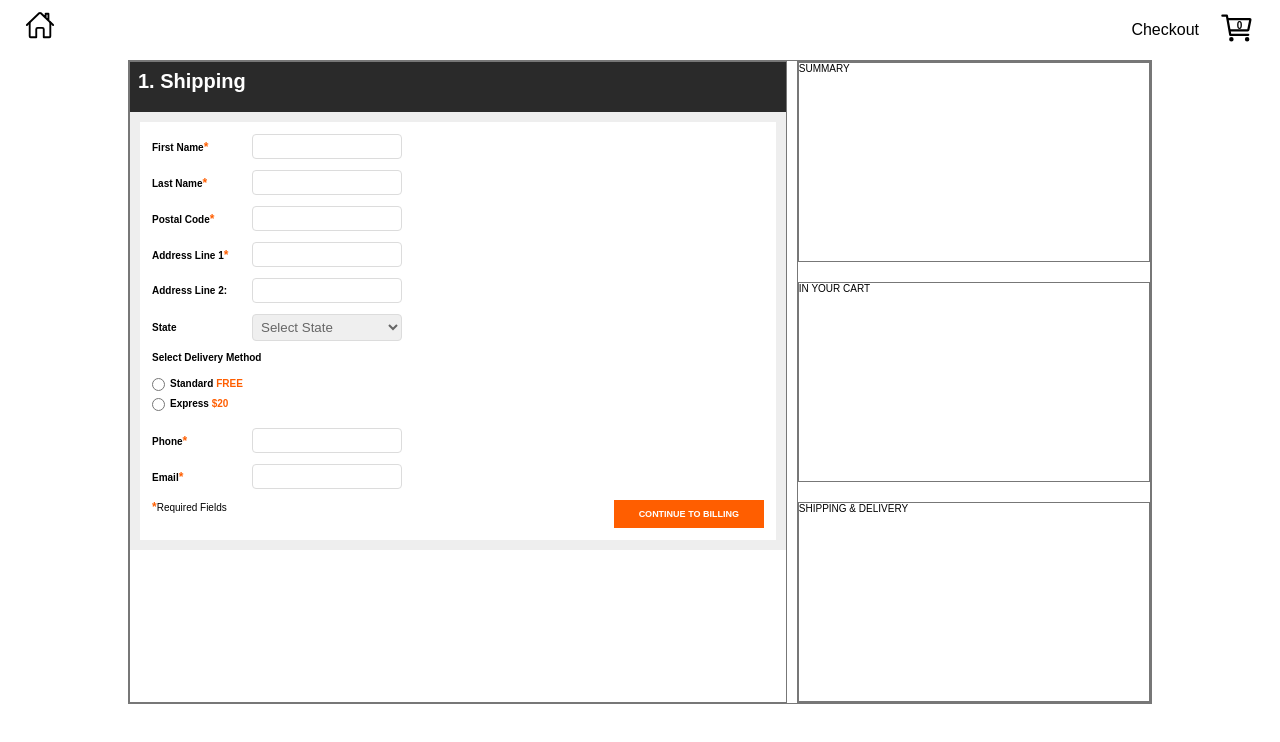
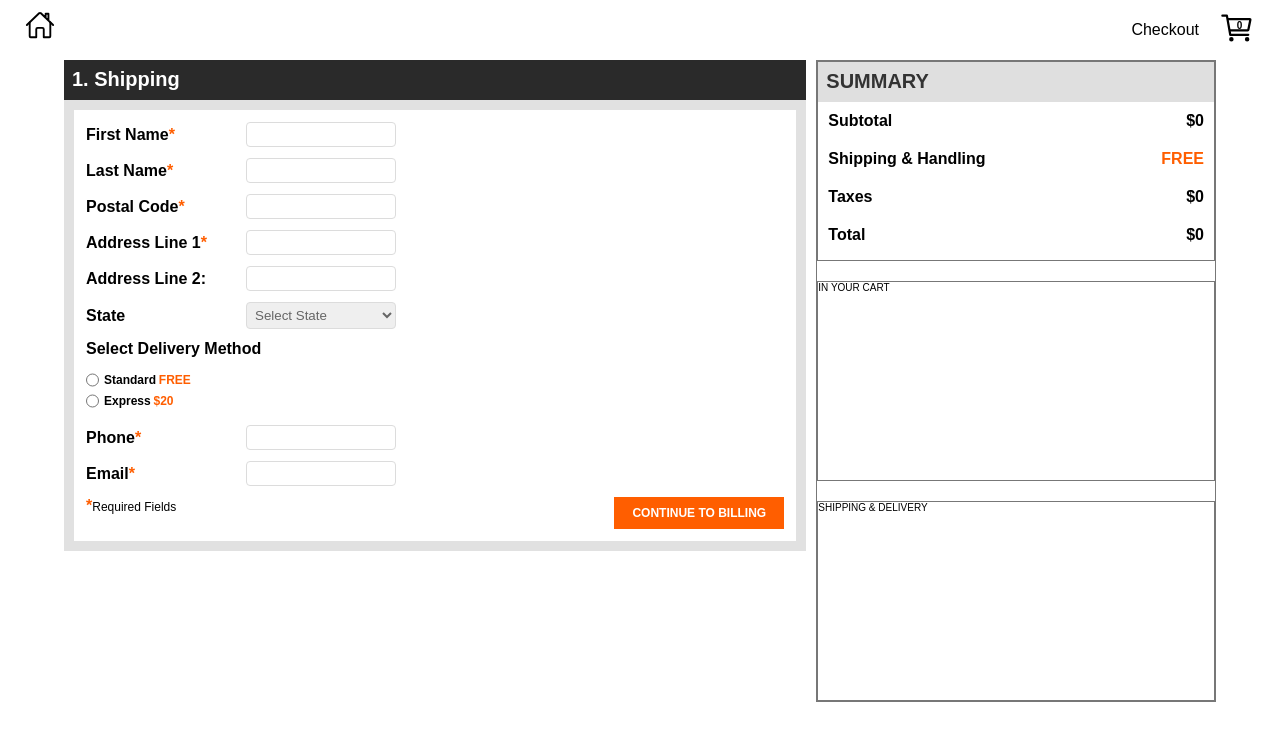
Before and after one commit to bartswierz/shopping-website, a React (Create React App) app: page /checkout in a window 1280 px wide. Shown: the top 742 px of the page. Built offline with nearby package versions, Linux system fonts and the light colour scheme.

Commit message:
added total and taxes using cart context for summary in Checkout Component

```diff
--- a/src/components/routes/checkout/checkout.component.jsx
+++ b/src/components/routes/checkout/checkout.component.jsx
@@ -1,6 +1,10 @@
 import "./checkout.styles.scss";
+import { useContext } from "react";
+import { CartContext } from "../../../contexts/cart.context";
 
 const Checkout = () => {
+  const { cartTotal, cartCount, taxTotal, cartItems } = useContext(CartContext);
+
   return (
     <div className="checkout-container">
       {/* <h1 className="checkout-header">Inside Checkout Page</h1> */}
@@ -13,7 +17,7 @@ const Checkout = () => {
         <form className="checkout-form-container">
           <div className="form-item-container">
             <label className="form-label">
-              First Name<span className="asterisk">*</span>
+              First Name<span className="highlight">*</span>
             </label>
             <input type="text" id="firstName" className="form-input" required />
           </div>
@@ -21,7 +25,7 @@ const Checkout = () => {
 
           <div className="form-item-container">
             <label className="form-label">
-              Last Name<span className="asterisk">*</span>
+              Last Name<span className="highlight">*</span>
             </label>
             <input type="text" id="lastName" className="form-input" required />
           </div>
@@ -29,7 +33,7 @@ const Checkout = () => {
 
           <div className="form-item-container">
             <label className="form-label">
-              Postal Code<span className="asterisk">*</span>
+              Postal Code<span className="highlight">*</span>
             </label>
             <input type="text" id="postalCode" className="form-input" required />
           </div>
@@ -37,7 +41,7 @@ const Checkout = () => {
 
           <div className="form-item-container">
             <label className="form-label">
-              Address Line 1<span className="asterisk">*</span>
+              Address Line 1<span className="highlight">*</span>
             </label>
             <input type="text" id="address1" className="form-input" required />
           </div>
@@ -133,7 +137,7 @@ const Checkout = () => {
 
           <div className="form-item-container">
             <label className="form-label">
-              Phone<span className="asterisk">*</span>
+              Phone<span className="highlight">*</span>
             </label>
             <input type="text" id="phone" className="form-input" required />
           </div>
@@ -141,7 +145,7 @@ const Checkout = () => {
 
           <div className="form-item-container">
             <label className="form-label">
-              Email<span className="asterisk">*</span>
+              Email<span className="highlight">*</span>
             </label>
             <input type="text" id="email" className="form-input" required />
           </div>
@@ -149,8 +153,8 @@ const Checkout = () => {
 
           <div className="form-footer">
             <label>
-              <span className="asterisk">*</span>
-              <span>Required Fields</span>
+              <span className="highlight">*</span>
+              <span className="required-text">Required Fields</span>
             </label>
 
             {/* Submit - Go to Billing */}
@@ -162,7 +166,27 @@ const Checkout = () => {
       {/* Right Container*/}
       <div className="checkout-side-container">
         {/* Summary - Display Subtotal, Shipping & Handling Cost, Taxes, Total */}
-        <div className="checkout-summary-container">SUMMARY</div>
+        <div className="checkout-summary-container">
+          <div className="checkout-summary-header">SUMMARY</div>
+          <div>
+            <div className="checkout-summary-item">
+              <span>Subtotal</span>
+              <span>${cartTotal}</span>
+            </div>
+            <div className="checkout-summary-item">
+              <span>Shipping & Handling</span>
+              <span className="highlight">FREE</span>
+            </div>
+            <div className="checkout-summary-item">
+              <span>Taxes</span>
+              <span>${taxTotal}</span>
+            </div>
+            <div className="checkout-summary-item">
+              <span>Total</span>
+              <span>${cartTotal + taxTotal}</span>
+            </div>
+          </div>
+        </div>
 
         {/* In Your Cart */}
         <div className="checkout-cart-container">IN YOUR CART</div>
--- a/src/components/routes/checkout/checkout.styles.scss
+++ b/src/components/routes/checkout/checkout.styles.scss
@@ -1,26 +1,30 @@
 $primaryColor: rgb(255, 94, 0);
 $hoverColor: rgb(221, 81, 0);
+$headerColor: rgb(42, 42, 42);
+$borderColor: #e1e1e1;
+$sideHeaderColor: rgb(223, 223, 223);
+$size: 1.6rem;
 
 .checkout-container {
   display: grid;
   grid-template-columns: 0.65fr 0.35fr;
   column-gap: 1rem;
-  border: 1px solid #777;
-  width: 80%;
+  // border: 1px solid #777;
+  width: 90%;
   min-height: 80vh;
   margin: 0 auto;
 
   // Shipping form - left side
   .checkout-shipping-container {
-    border: 1px solid #777;
+    // border: 1px solid #777;
 
     .checkout-header {
       color: white;
       font-size: 2rem;
       padding: 0.8rem;
 
-      background-color: rgb(42, 42, 42);
-      height: 5rem;
+      background-color: $headerColor;
+      height: 4rem;
     }
 
     .checkout-form-container {
@@ -28,16 +32,17 @@ $hoverColor: rgb(221, 81, 0);
       flex-direction: column;
       padding: 1.2rem;
       background-color: white;
-      border: 10px solid #eeeeee;
+      // border: 10px solid #eeeeee;
+      border: 10px solid $borderColor;
 
       .checkout-submit-btn {
         background-color: $primaryColor;
         border: 1px solid $primaryColor;
         color: white;
         font-weight: bold;
-        padding: 0.8rem 1.6rem;
-        font-size: 0.9rem;
-        width: 150px;
+        padding: 0.8rem 1.2rem;
+        font-size: 1.2rem;
+        width: 170px;
         text-align: center;
 
         &:hover {
@@ -48,15 +53,16 @@ $hoverColor: rgb(221, 81, 0);
 
       .form-item-container {
         display: flex;
+        font-size: $size;
 
         .form-label {
-          width: 10rem;
+          width: 16rem;
           align-self: center;
           font-weight: bold;
 
-          .asterisk {
+          .highlight {
             color: $primaryColor;
-            font-size: 1.2rem;
+            font-size: $size;
             font-weight: bold;
           }
         }
@@ -82,10 +88,14 @@ $hoverColor: rgb(221, 81, 0);
         display: flex;
         justify-content: space-between;
 
-        .asterisk {
+        .highlight {
           color: $primaryColor;
+          font-size: $size;
+          font-weight: bold;
+        }
+
+        .required-text {
           font-size: 1.2rem;
-          font-weight: bold;
         }
       }
 
@@ -95,7 +105,7 @@ $hoverColor: rgb(221, 81, 0);
         margin-bottom: 1rem;
 
         .form-radio-header {
-          font-size: 1rem;
+          font-size: $size;
           margin-bottom: 1.5rem;
         }
 
@@ -106,10 +116,12 @@ $hoverColor: rgb(221, 81, 0);
 
           .shipping-type {
             font-weight: 700;
+            font-size: 1.2rem;
           }
 
           .shipping-price {
             color: $primaryColor;
+            font-size: 1.2rem;
             font-weight: 800;
           }
         }
@@ -129,6 +141,30 @@ $hoverColor: rgb(221, 81, 0);
       border: 1px solid #777;
       width: 100%;
       height: 200px;
+
+      .checkout-summary-header {
+        color: #333;
+        font-weight: 700;
+        font-size: 2rem;
+        padding: 0.8rem;
+
+        background-color: $sideHeaderColor;
+        height: 4rem;
+      }
+
+      .checkout-summary-item {
+        display: flex;
+        justify-content: space-between;
+        padding: 10px;
+        font-weight: 700;
+        font-size: $size;
+
+        .highlight {
+          color: $primaryColor;
+          font-size: $size;
+          font-weight: bold;
+        }
+      }
     }
 
     .checkout-cart-container {
```
